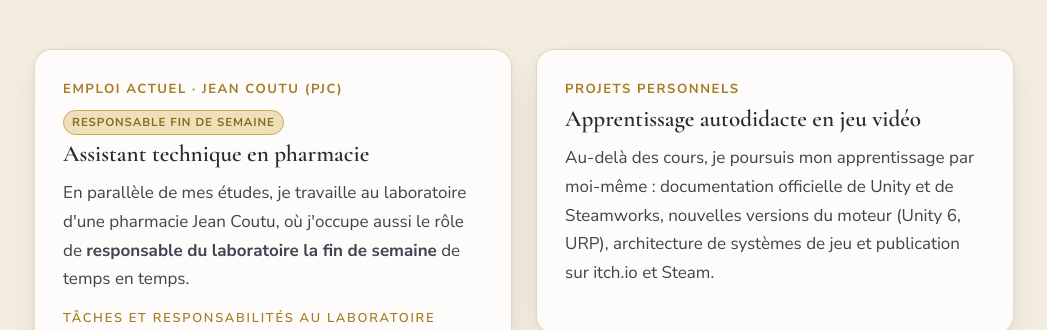
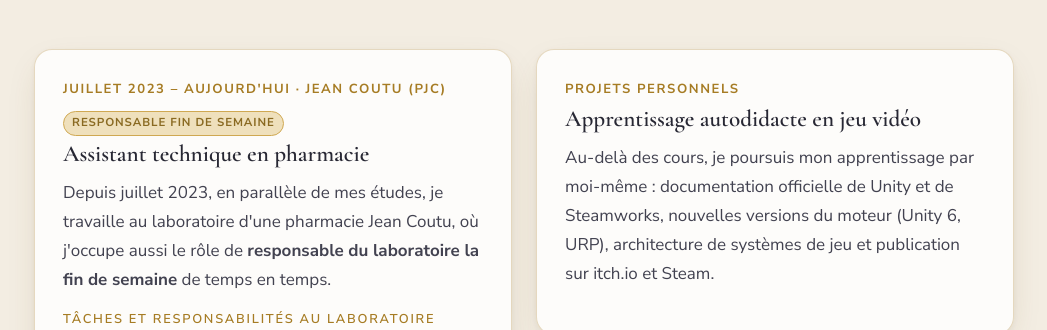
Before and after one commit to Chose-01/Portfolio, a plain HTML site: page index.html in a window 1280 px wide. Shown: the part 7846-8176 px from the top of the page, without its empty margins (116-1163 px from the left). Drawn offline with nearby package versions, Linux system fonts and the light colour scheme.

Commit message:
rajout date de debut travail

```diff
--- a/index.html
+++ b/index.html
@@ -299,9 +299,9 @@
       </header>
       <div class="grille-formations">
         <article class="carte formation reveal">
-          <p class="frise-date">Emploi actuel · Jean Coutu (PJC) <span class="badge badge-or">Responsable fin de semaine</span></p>
+          <p class="frise-date">Juillet 2023 – aujourd'hui · Jean Coutu (PJC) <span class="badge badge-or">Responsable fin de semaine</span></p>
           <h3>Assistant technique en pharmacie</h3>
-          <p>En parallèle de mes études, je travaille au laboratoire d'une pharmacie Jean Coutu, où j'occupe aussi le rôle de <strong>responsable du laboratoire la fin de semaine</strong> de temps en temps.</p>
+          <p>Depuis juillet 2023, en parallèle de mes études, je travaille au laboratoire d'une pharmacie Jean Coutu, où j'occupe aussi le rôle de <strong>responsable du laboratoire la fin de semaine</strong> de temps en temps.</p>
           <h4>Tâches et responsabilités au laboratoire</h4>
           <ul>
             <li>Saisie informatique et préparation complète des prescriptions (ordonnances).</li>
```
